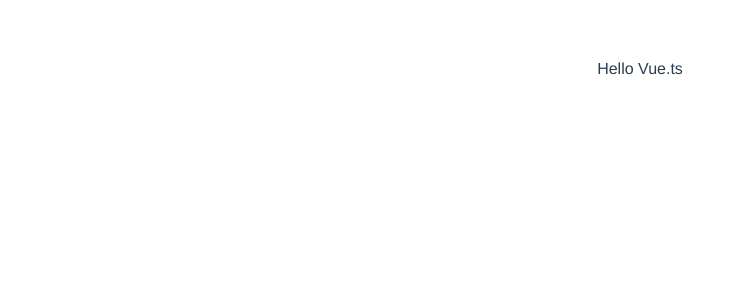
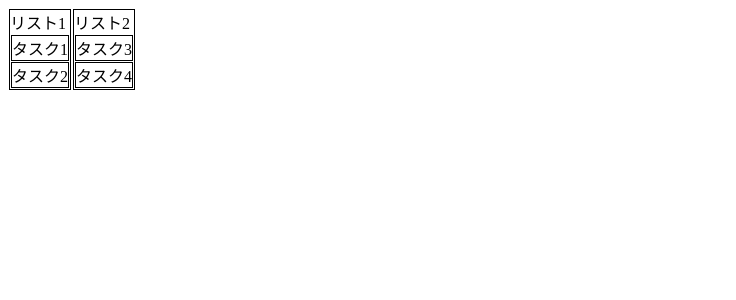
Before and after one commit to kai815/vue-ts-task, a Vue app: page / in a window 1280 px wide. Shown: the top 300 px of the page, without its empty margins (0-736 px from the left). Built offline with nearby package versions, Linux system fonts and the light colour scheme.

Commit message:
型の定義とデータ、コンポーネントの作成

```diff
--- a/src/App.vue
+++ b/src/App.vue
@@ -1,23 +1,30 @@
 <template>
   <div id="app">
-    Hello Vue.ts
+    <List v-for="list in lists" :key="list.id" :list="list" />
   </div>
 </template>
 
 <script lang="ts">
 import { Component, Vue } from "vue-property-decorator";
+import List from "@/components/List.vue";
+import { IList } from "@/types";
+import { createInitialLists } from "@/initialData";
 
-@Component
-export default class App extends Vue {}
+@Component({
+  components: {
+    List
+  }
+})
+export default class App extends Vue {
+  lists: IList[] = createInitialLists();
+}
 </script>
 
-<style lang="scss">
+<style lang="scss" scoped>
 #app {
-  font-family: Avenir, Helvetica, Arial, sans-serif;
-  -webkit-font-smoothing: antialiased;
-  -moz-osx-font-smoothing: grayscale;
-  text-align: center;
-  color: #2c3e50;
-  margin-top: 60px;
+  display: flex;
+  > .list {
+    margin: 1px;
+  }
 }
 </style>
--- /dev/null
+++ b/src/components/Card.vue
@@ -0,0 +1,26 @@
+<template>
+  <div class="card">
+    {{ card.text }}
+  </div>
+</template>
+
+<script lang="ts">
+import { Component, Vue, Prop } from "vue-property-decorator";
+import { ICard } from "@/types";
+
+@Component
+export default class Card extends Vue {
+  @Prop({
+    type: Object,
+    required: true
+  })
+  // 「!」はNon-null assertion operator
+  card!: ICard;
+}
+</script>
+
+<style lang="scss" scoped>
+.card {
+  border: 1px solid #000000;
+}
+</style>
--- /dev/null
+++ b/src/components/List.vue
@@ -0,0 +1,32 @@
+<template>
+  <div class="list">
+    {{ list.name }}
+    <Card v-for="card in list.cards" :key="card.id" :card="card" />
+  </div>
+</template>
+
+<script lang="ts">
+import { Component, Vue, Prop } from "vue-property-decorator";
+import Card from "@/components/Card.vue";
+import { IList } from "@/types";
+
+@Component({
+  components: {
+    Card
+  }
+})
+export default class List extends Vue {
+  @Prop({ type: Object, required: true })
+  // 「!」はNon-null assertion operator
+  list!: IList;
+}
+</script>
+
+<style lang="scss" scoped>
+.list {
+  border: 1px solid #000000;
+  > .card {
+    margin: 1px;
+  }
+}
+</style>
--- /dev/null
+++ b/src/initialData.ts
@@ -0,0 +1,35 @@
+import { IList } from "@/types";
+
+// : IList[]と書くことtypes.tsで定義したIListのinterfaceと異なるとエラーを出してくれる
+export function createInitialLists(): IList[] {
+  return [
+    {
+      id: 1,
+      name: 'リスト1',
+      cards: [
+        {
+          id: 1,
+          text: "タスク1"
+        },
+        {
+          id: 2,
+          text: "タスク2"
+        }
+      ]
+    },
+    {
+      id: 2,
+      name: "リスト2",
+      cards: [
+        {
+          id: 3,
+          text: "タスク3"
+        },
+        {
+          id: 4,
+          text: "タスク4"
+        }
+      ]
+    }
+  ];
+}
--- /dev/null
+++ b/src/types.ts
@@ -0,0 +1,10 @@
+export interface IList {
+  readonly id: number; //idは途中で変更しないのでreadonly。
+  name: string; // 文字列なのでstring型
+  cards: ICard[]; // 配列を定義するには 要素[] とする
+}
+
+export interface ICard {
+  readonly id: number; //idは途中で変更しないのでreadonly。
+  text: string; // 文字列なのでstring型
+}
```
